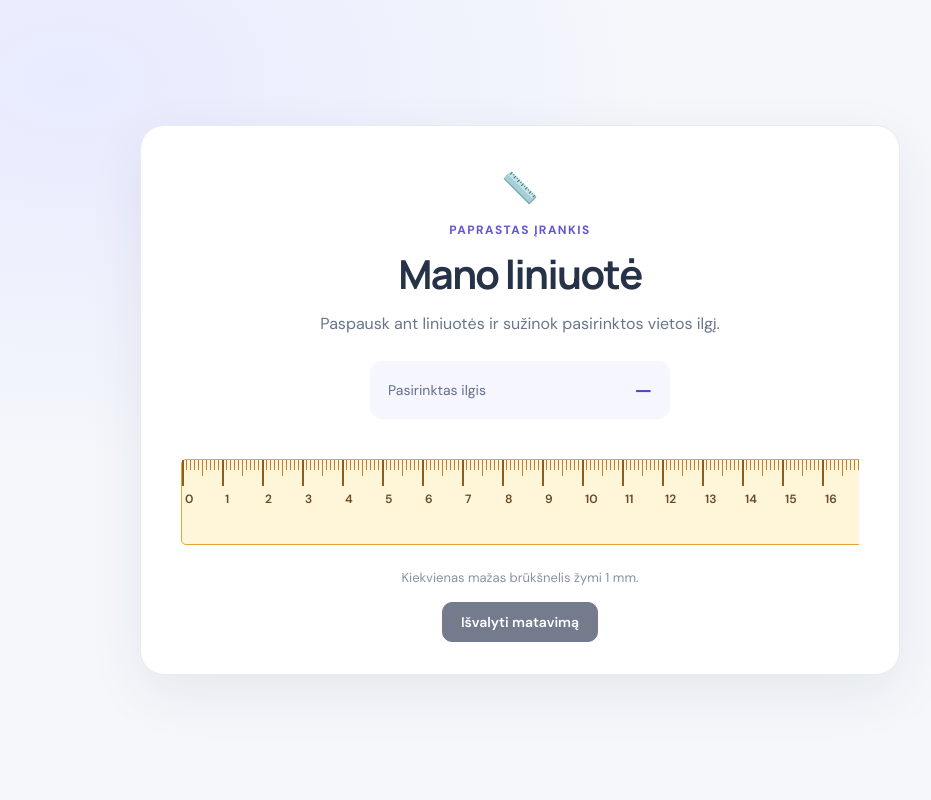
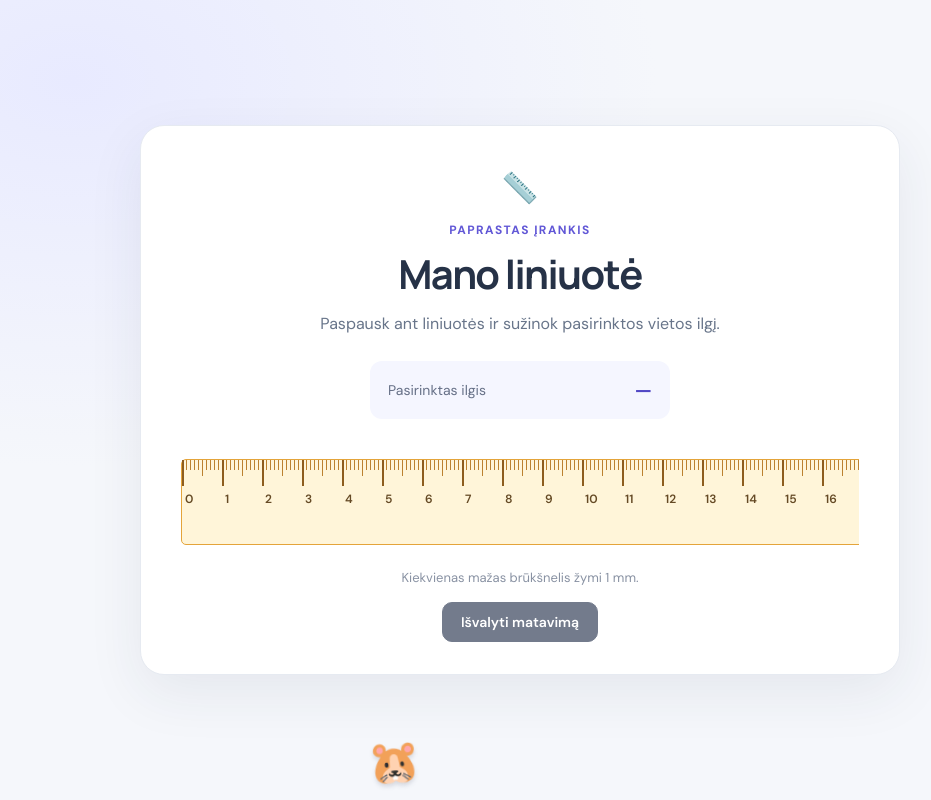
Before and after one commit to neringaraisuotyte-dotcom/mano-liniuote, a React (Vite) app: page / in a window 1280 px wide. Shown: the whole page, without its empty margins (120-1051 px from the left). Built offline with nearby package versions, Linux system fonts and the light colour scheme.

Commit message:
Prideta animacija

```diff
--- a/src/App.jsx
+++ b/src/App.jsx
@@ -75,6 +75,9 @@ function App() {
           Išvalyti matavimą
         </button>
       </section>
+      <div className="hamster-runner" aria-hidden="true">
+        <span className="hamster">🐹</span>
+      </div>
     </main>
   )
 }
--- a/src/style.css
+++ b/src/style.css
@@ -93,3 +93,30 @@ h1 { margin: 0; font-family: 'Manrope', sans-serif; font-size: clamp(30px, 6vw,
   .ruler-card { padding: 34px 20px 26px; }
   .ruler { margin-left: 0; }
 }
+
+.hamster-runner {
+  position: fixed;
+  z-index: 5;
+  bottom: 10px;
+  left: -60px;
+  pointer-events: none;
+  animation: hamster-cross-screen 14s linear infinite;
+}
+.hamster {
+  display: block;
+  font-size: 42px;
+  filter: drop-shadow(0 3px 2px rgba(38, 50, 71, .15));
+  animation: hamster-bounce .3s ease-in-out infinite alternate;
+}
+@keyframes hamster-cross-screen {
+  from { transform: translateX(0); }
+  to { transform: translateX(calc(100vw + 120px)); }
+}
+@keyframes hamster-bounce {
+  from { transform: translateY(0) rotate(-7deg); }
+  to { transform: translateY(-5px) rotate(7deg); }
+}
+@media (prefers-reduced-motion: reduce) {
+  .hamster-runner { right: 12px; bottom: 8px; left: auto; animation: none; }
+  .hamster { animation: none; }
+}
```
